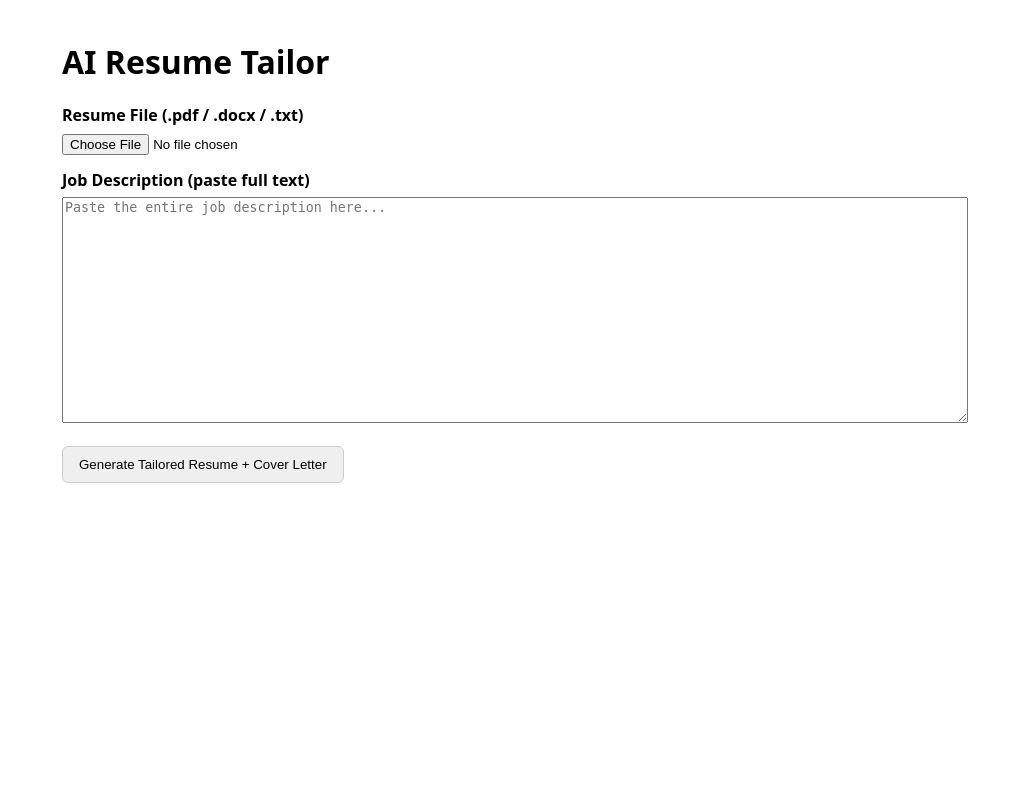
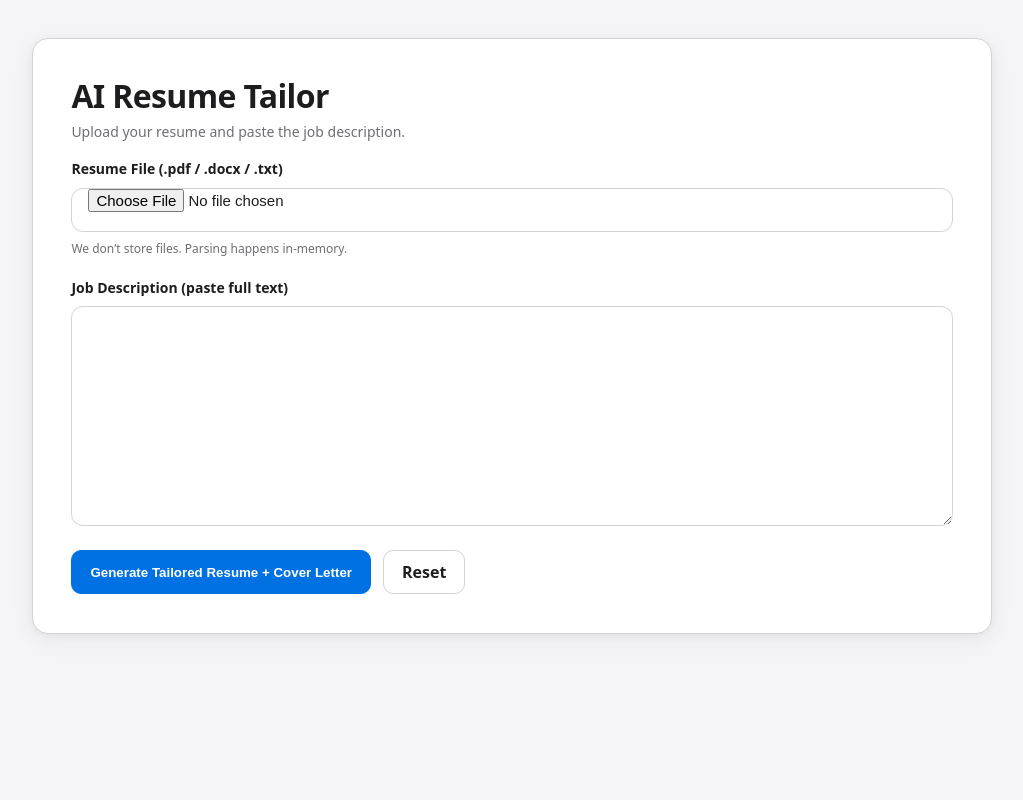
Before and after one commit to LashaGoch/Resume-Multi-AI-Agents, a Flask app: page / in a window 1280 px wide. Shown: the whole page, without its empty margins (128-1151 px from the left). Run offline with Flask 3, Linux system fonts and the light colour scheme.

Commit message:
Update index.html

```diff
--- a/templates/index.html
+++ b/templates/index.html
@@ -1,32 +1,38 @@
-<!DOCTYPE html>
+<!doctype html>
 <html>
 <head>
   <meta charset="utf-8" />
   <title>AI Resume Tailor</title>
-  <style>
-    body { font-family: system-ui, -apple-system, Segoe UI, Roboto, Arial, sans-serif; max-width: 900px; margin: 40px auto; padding: 0 16px; }
-    label { display: block; margin: 14px 0 6px; font-weight: 600; }
-    textarea, input[type="text"] { width: 100%; }
-    textarea { min-height: 220px; }
-    .error { background:#ffeaea; color:#a40000; border:1px solid #f3b1b1; padding:10px 12px; border-radius:6px; margin-bottom:16px; }
-    button { margin-top: 18px; padding: 10px 16px; border-radius: 6px; border: 1px solid #ccc; cursor: pointer; }
-  </style>
+  <link rel="stylesheet" href="{{ url_for('static', filename='styles.css') }}">
 </head>
-<body>
-  <h1>AI Resume Tailor</h1>
+<body class="page">
+  <main class="container">
+    <header class="header">
+      <h1 class="title">AI Resume Tailor</h1>
+      <p class="subtitle">Upload your resume and paste the job description.</p>
+    </header>
 
     {% if error %}
       <div class="error">{{ error }}</div>
     {% endif %}
 
-  <form method="POST" enctype="multipart/form-data">
+    <form class="form" method="POST" enctype="multipart/form-data">
+      <div class="field">
         <label>Resume File (.pdf / .docx / .txt)</label>
-    <input type="file" name="resume" accept=".pdf,.docx,.txt" required />
+        <input class="input" type="file" name="resume" accept=".pdf,.docx,.txt" required>
+        <div class="helper">We don’t store files. Parsing happens in-memory.</div>
+      </div>
 
+      <div class="field">
         <label>Job Description (paste full text)</label>
-    <textarea name="job_text" placeholder="Paste the entire job description here..." required>{{ job_text }}</textarea>
+        <textarea class="textarea" name="job_text" required>{{ job_text }}</textarea>
+      </div>
 
-    <button type="submit">Generate Tailored Resume + Cover Letter</button>
+      <div class="actions">
+        <button class="btn btn-primary" type="submit">Generate Tailored Resume + Cover Letter</button>
+        <a class="btn btn-ghost" href="/">Reset</a>
+      </div>
     </form>
+  </main>
 </body>
 </html>
```
Lines whose indentation alone changed are shown as unchanged.
